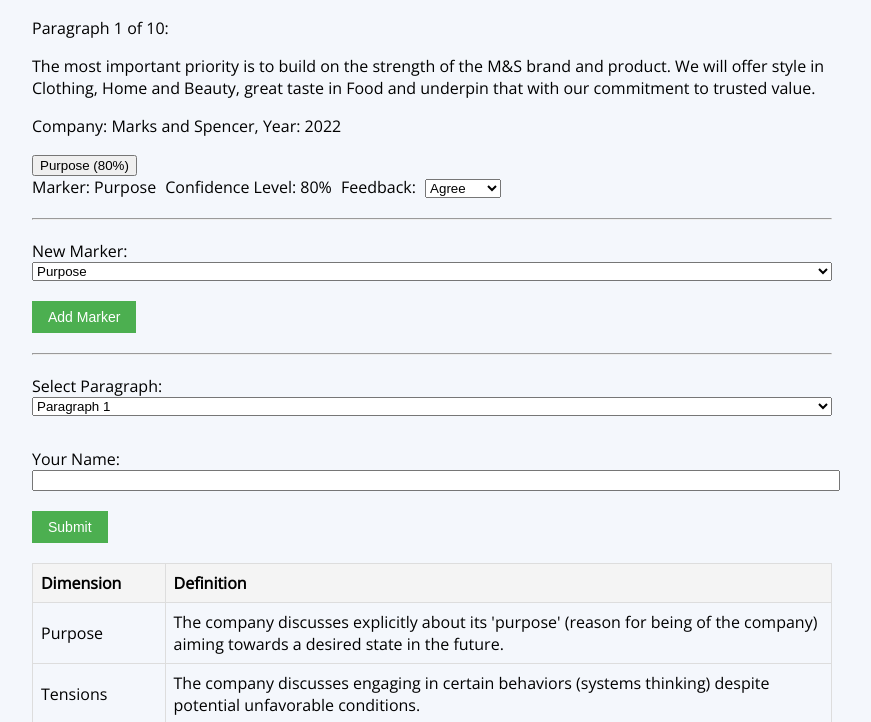
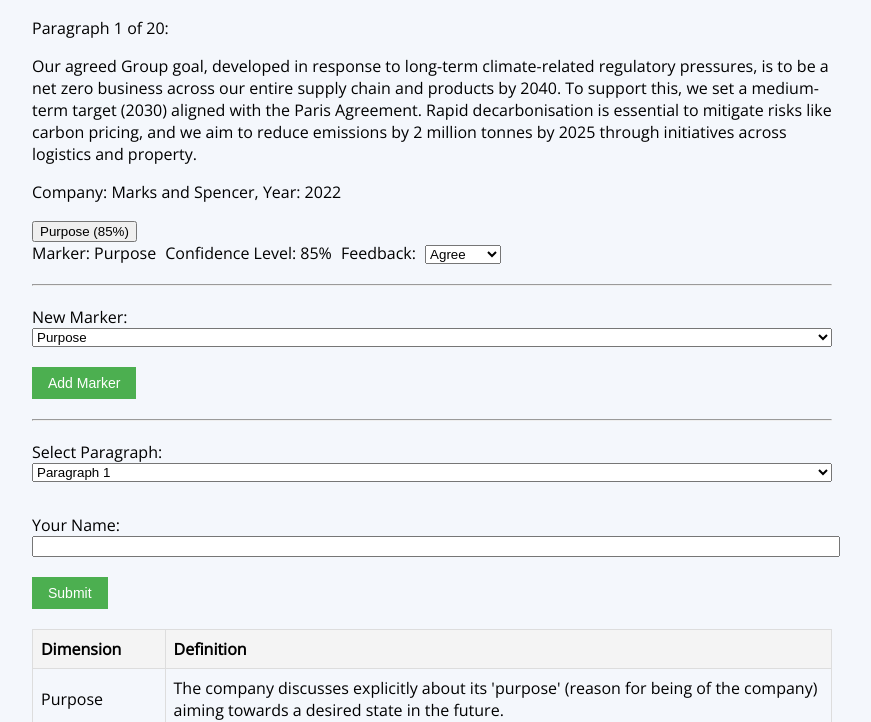
Before and after one commit to lblommesteyn/rlhf-v2, a plain HTML site: page index.html in a window 1280 px wide. Shown: the part 72-794 px from the top of the page, without its empty margins (208-1079 px from the left). Drawn offline with nearby package versions, Linux system fonts and the light colour scheme.

Commit message:
Add files via upload

```diff
--- a/index.html
+++ b/index.html
@@ -88,74 +88,145 @@
     {
         "company": "Marks and Spencer",
         "year": "2022",
-        "paragraph": "The most important priority is to build on the strength of the M&S brand and product. We will offer style in Clothing, Home and Beauty, great taste in Food and underpin that with our commitment to trusted value.",
+        "paragraph": "Our agreed Group goal, developed in response to long-term climate-related regulatory pressures, is to be a net zero business across our entire supply chain and products by 2040. To support this, we set a medium-term target (2030) aligned with the Paris Agreement. Rapid decarbonisation is essential to mitigate risks like carbon pricing, and we aim to reduce emissions by 2 million tonnes by 2025 through initiatives across logistics and property.",
         "marker": "Purpose",
+        "confidence": 85
+    },
+    {
+        "company": "Marks and Spencer",
+        "year": "2022",
+        "paragraph": "Change driven in collaboration with supplier partners, stakeholders, and customers is essential to meet sustainability goals. We aim for zero deforestation, sustainable fibre sourcing, and plastic packaging reduction. Collaborative programs incentivize responsible customer behavior, while aligned suppliers support operational decarbonization.",
+        "marker": "Collaboration",
+        "confidence": 90
+    },
+    {
+        "company": "Marks and Spencer",
+        "year": "2022",
+        "paragraph": "The Board responded to disruptions like the Russian invasion of Ukraine and post-COVID supply chain challenges. Crisis management ensured continuity while addressing labor shortages and geopolitical risks. Sustainability efforts continued, with targeted initiatives focused on decarbonizing operations.",
+        "marker": "Tensions",
         "confidence": 80
     },
     {
         "company": "Marks and Spencer",
         "year": "2022",
-        "paragraph": "‘Do the right thing’ is an M&S value but it reflects a behaviour that’s deep in the culture and we will put it into action and better connect our ambitious net zero plans to our commercial strategy.",
-        "marker": "Tensions",
-        "confidence": 70
+        "paragraph": "To meet net zero targets, M&S will reduce emissions by 2025 and support farmers with low-carbon initiatives. Key priorities include transitioning to plant-based products, zero-emission logistics, and plastic packaging reduction. Aligning suppliers with these goals ensures both operational resilience and environmental impact.",
+        "marker": "Macro Issue How",
+        "confidence": 85
     },
     {
         "company": "Marks and Spencer",
         "year": "2022",
-        "paragraph": "We are confident about the future potential of M&S, but we know we need to go further and faster in this next phase of transformation to reposition for growth.",
-        "marker": "Purpose",
+        "paragraph": "Sustainability is embedded in operations with supplier standards aligned to ESG goals. Financing linked to environmental performance reinforces decarbonization efforts. Scenario analysis helps identify future risks, ensuring readiness for regulatory changes.",
+        "marker": "Agency",
+        "confidence": 80
+    },
+    {
+        "company": "Marks and Spencer",
+        "year": "2022",
+        "paragraph": "Farmers engaged in low-carbon farming practices support broader climate resilience. These efforts include reduced pesticide use and protecting natural resources. Collaborations with suppliers enhance food production while promoting sustainable practices.",
+        "marker": "Micro Issue How",
         "confidence": 75
     },
     {
         "company": "Marks and Spencer",
         "year": "2022",
-        "paragraph": "This means: ·Modernising and focusing our store estate ·Simplifying and future proofing our supply chains ·Building more responsive and agile systems to improve visibility and insight.",
-        "marker": "Macro Issue How",
-        "confidence": 70
+        "paragraph": "M&S has committed to redistribute 100% of edible surplus by 2025 and reduce food waste by 50% by 2030. Recycling programs and customer incentives foster community engagement. These initiatives address systemic waste challenges while driving sustainability.",
+        "marker": "Micro Issue How",
+        "confidence": 80
     },
     {
         "company": "Marks and Spencer",
         "year": "2022",
-        "paragraph": "The Group’s objectives when managing capital (defined as net debt plus equity) are to fund investment in the transformation and rebuild balance sheet metrics towards levels consistent with investment grade.",
-        "marker": "Purpose",
-        "confidence": 70
+        "paragraph": "Our focus on Scope 3 emissions and supply chain decarbonization aligns with Paris Agreement targets. Scenario analysis assesses the financial and operational risks of carbon pricing. Collaborative efforts prepare M&S for evolving market trends and regulatory changes.",
+        "marker": "Macro Issue Why",
+        "confidence": 85
     },
     {
         "company": "Marks and Spencer",
         "year": "2022",
-        "paragraph": "The Group also holds a number of cross-currency swaps to designate its fixed rate US dollar debt to fixed rate sterling debt. These are reported as cash flow hedges.",
-        "marker": "Micro Issue How",
-        "confidence": 65
+        "paragraph": "Programs like the Sparking Change Challenge promote plant-based diets and food waste reduction. Collaborations with platforms such as Hirestreet advance sustainable consumption. These efforts align sustainability goals with consumer trends.",
+        "marker": "Collaboration",
+        "confidence": 80
     },
     {
         "company": "Marks and Spencer",
         "year": "2022",
-        "paragraph": "M&S holds a 50% investment in Ocado Retail, a relationship between M&S and Ocado Group plc. Since September 2020, the M&S Food range and selected Clothing & Home products have been available for customers to shop on the Ocado platform.",
+        "paragraph": "The ESG Committee monitors climate risks through scenario analysis and integrates them into business planning. These efforts align with Plan A and focus on reducing emissions in logistics and sourcing sustainable materials. The strategy ensures both environmental responsibility and resilience.",
         "marker": "Macro Issue Why",
-        "confidence": 70
+        "confidence": 80
     },
     {
         "company": "Marks and Spencer",
         "year": "2022",
-        "paragraph": "MS2 brings together our data and online teams to invert the conventional model where M&S.com had been run as an extension of the stores business and enables them to take advantage of the online growth opportunity.",
+        "paragraph": "Zero deforestation commitments target soy sourcing, along with sustainable fibre initiatives. Packaging reduction efforts aim to eliminate millions of plastic units. Customer engagement programs drive responsible consumption through recycling incentives.",
         "marker": "Macro Issue How",
-        "confidence": 75
+        "confidence": 85
     },
     {
         "company": "Marks and Spencer",
         "year": "2022",
-        "paragraph": "We will offer our customers a truly seamless experience across all our channels wherever we trade around the world, using our data and insight to improve personalisation capability.",
-        "marker": "Micro Issue How",
-        "confidence": 65
+        "paragraph": "Sustainability-linked financing supports M&S's decarbonization journey. A new credit facility ties environmental metrics to interest rates, promoting sustainable investments. Scenario planning informs risk management, ensuring alignment with strategic goals.",
+        "marker": "Agency",
+        "confidence": 85
     },
     {
         "company": "Marks and Spencer",
         "year": "2022",
-        "paragraph": "The Group is exposed to interest rate risk in relation to sterling, US dollar and euro variable rate financial assets and liabilities. The Group’s policy is to use derivative contracts where necessary to maintain a mix of fixed and floating rate borrowings to manage this risk.",
+        "paragraph": "M&S partnered with dotte, a circular fashion platform, to promote sustainable kidswear. Customers earn vouchers for reselling pre-loved items, supporting sustainable consumption. This partnership addresses fast fashion challenges by encouraging responsible buying and recycling.",
+        "marker": "Collaboration",
+        "confidence": 85
+    },
+    {
+        "company": "Marks and Spencer",
+        "year": "2022",
+        "paragraph": "The Sparks rewards program aligns customer behavior with sustainability targets. Partnerships with Oxfam foster clothing donations and reduce textile waste. These efforts promote circular economy principles and long-term environmental responsibility.",
+        "marker": "Micro Issue How",
+        "confidence": 80
+    },
+    {
+        "company": "Marks and Spencer",
+        "year": "2022",
+        "paragraph": "Future sustainability performance depends on effectively managing Scope 1, 2, and 3 emissions. Planning focuses on mitigating risks through innovation and alignment with regulatory frameworks. Sustainability remains at the core of long-term operational strategy.",
+        "marker": "Macro Issue Why",
+        "confidence": 85
+    },
+    {
+        "company": "Marks and Spencer",
+        "year": "2022",
+        "paragraph": "The strategy includes ten priority areas focused on reducing emissions across operations. From sustainable sourcing to zero-emission logistics, each initiative contributes to the net zero roadmap. These efforts ensure operational resilience and environmental impact reduction.",
+        "marker": "Macro Issue How",
+        "confidence": 90
+    },
+    {
+        "company": "Marks and Spencer",
+        "year": "2022",
+        "paragraph": "Climate risks are integrated into financial planning to ensure business resilience. Sustainability-linked loans incentivize emissions reduction by linking financial metrics to environmental performance. This approach aligns strategic goals with customer expectations.",
+        "marker": "Agency",
+        "confidence": 85
+    },
+    {
+        "company": "Marks and Spencer",
+        "year": "2022",
+        "paragraph": "Crisis management protocols address geopolitical risks, ensuring continuity amid labor shortages and supply disruptions. Scenario planning prepares M&S for future uncertainties. Despite these challenges, decarbonization efforts remain a strategic priority.",
         "marker": "Tensions",
-        "confidence": 60
+        "confidence": 85
+    },
+    {
+        "company": "Marks and Spencer",
+        "year": "2022",
+        "paragraph": "A roadmap toward net zero integrates supplier partnerships and customer incentives. Initiatives focus on sustainable logistics and product innovation. The long-term strategy aligns environmental responsibility with business transformation goals.",
+        "marker": "Purpose",
+        "confidence": 90
+    },
+    {
+        "company": "Marks and Spencer",
+        "year": "2022",
+        "paragraph": "Sustainable sourcing policies ensure compliance with environmental standards across the value chain. Supplier engagement fosters alignment on emissions reduction goals. These policies strengthen operational efficiency and enhance M&S’s reputation.",
+        "marker": "Macro Issue Why",
+        "confidence": 80
     }
 ]
+
 
         const googleScriptURL = 'https://script.google.com/macros/s/AKfycbzsZwKPYMKWFjHazKIIvAtNxqr3Ky0NenMnI2Fy0tV-WH19-7pM93me8NjXdiaC_49O/exec';
 
```
